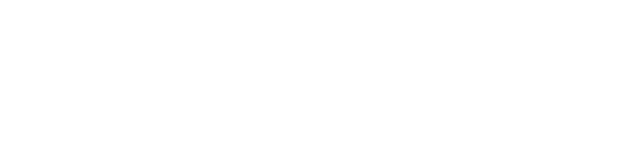
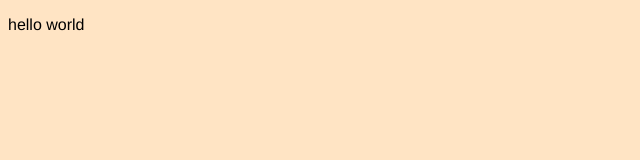
Before and after one commit to yonngprinc/gitstarter, a plain HTML site: page index.html in a window 1280 px wide. Shown: the whole page, without its empty margins (0-640 px from the left). Drawn offline with Linux system fonts and the light colour scheme.

Commit message:
add styles

```diff
--- a/index.html
+++ b/index.html
@@ -4,9 +4,10 @@
     <meta charset="UTF-8">
     <meta http-equiv="X-UA-Compatible" content="IE=edge">
     <meta name="viewport" content="width=device-width, initial-scale=1.0">
-    <title>Document</title>
+    <title>Git class</title>
+    <link rel="stylesheet" href="style.css">
 </head>
 <body>
-
+    <P>hello world</P>
 </body>
 </html>
--- /dev/null
+++ b/style.css
@@ -0,0 +1,4 @@
+body{
+    font-family: 'Franklin Gothic Medium', 'Arial Narrow', Arial, sans-serif;
+    background-color: bisque;
+}
```
